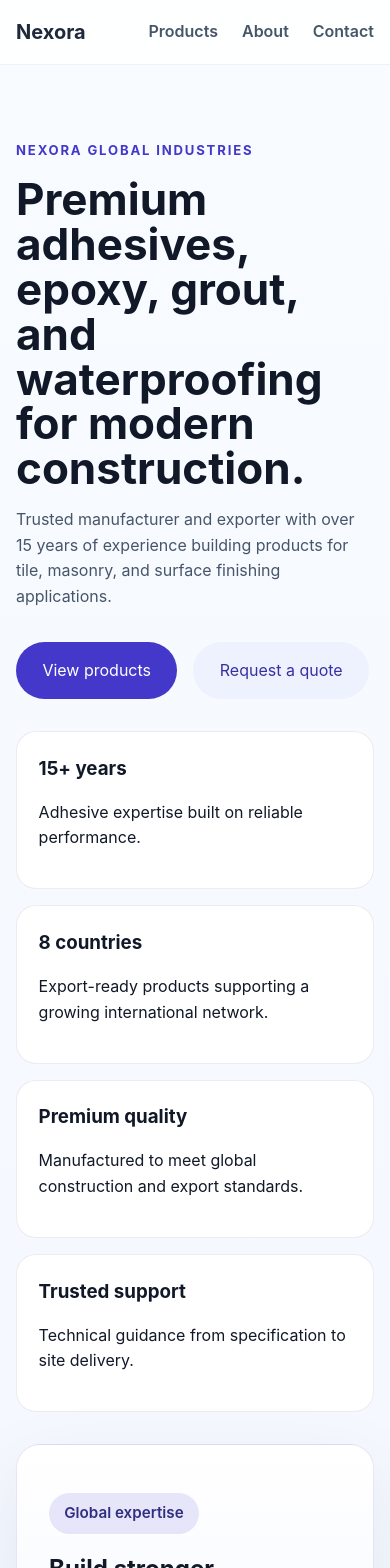
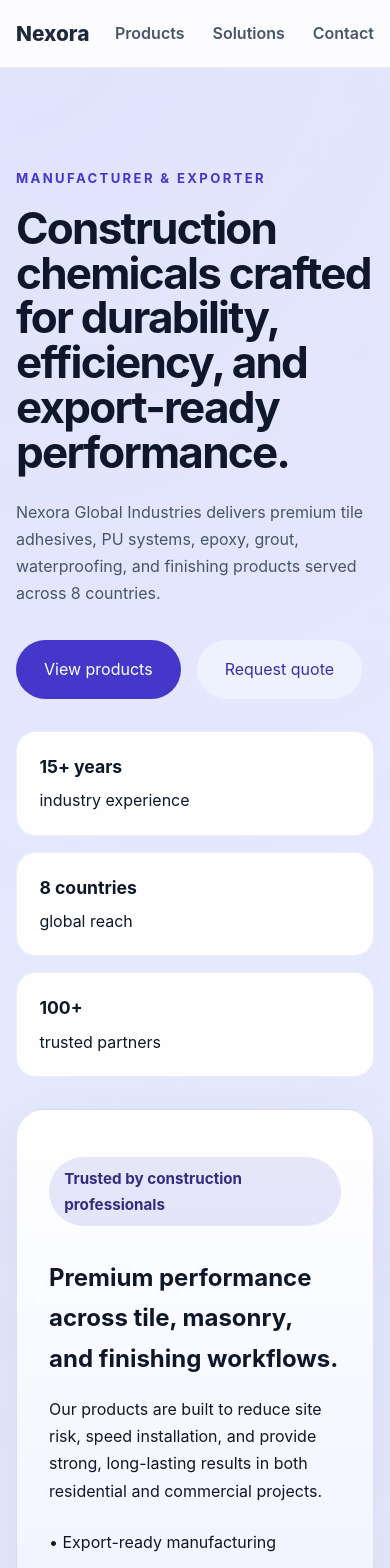
Before and after one commit to jaypalsodha/nexora, a Next.js app: page / in a window 390 px wide. Shown: the top 1568 px of the page. Built offline with nearby package versions, Linux system fonts and the light colour scheme.

Commit message:
Enhance website with product filter, contact form, and richer UI

```diff
--- a/app/globals.css
+++ b/app/globals.css
@@ -1,9 +1,9 @@
 :root {
   color-scheme: light;
   font-family: Inter, system-ui, -apple-system, BlinkMacSystemFont, "Segoe UI", sans-serif;
-  background-color: #eff2ff;
-  color: #111827;
-  line-height: 1.6;
+  background-color: #f1f5ff;
+  color: #0f172a;
+  line-height: 1.7;
   font-size: 16px;
 }
 
@@ -17,7 +17,8 @@ html, body {
 }
 
 body {
-  background: linear-gradient(180deg, #f8fbff 0%, #eef4ff 45%, #ffffff 100%);
+  background: radial-gradient(circle at top left, rgba(99, 102, 241, 0.16), transparent 35%),
+    linear-gradient(180deg, #f8fbff 0%, #eef4ff 50%, #ffffff 100%);
 }
 
 a {
@@ -25,7 +26,13 @@ a {
   text-decoration: none;
 }
 
-button {
+img {
+  max-width: 100%;
+  display: block;
+}
+
+button,
+.button {
   font: inherit;
 }
 
@@ -45,10 +52,10 @@ button {
 .site-header {
   position: sticky;
   top: 0;
-  z-index: 10;
-  backdrop-filter: blur(16px);
-  background: rgba(255, 255, 255, 0.85);
-  border-bottom: 1px solid rgba(15, 23, 42, 0.06);
+  z-index: 20;
+  backdrop-filter: blur(18px);
+  background: rgba(255, 255, 255, 0.88);
+  border-bottom: 1px solid rgba(148, 163, 184, 0.18);
 }
 
 .header-inner {
@@ -60,14 +67,14 @@ button {
 }
 
 .brand {
-  font-weight: 700;
+  font-weight: 800;
   color: #1e293b;
-  font-size: 1.25rem;
+  font-size: 1.3rem;
 }
 
 .nav-links {
   display: flex;
-  gap: 1.5rem;
+  gap: 1.75rem;
   flex-wrap: wrap;
 }
 
@@ -82,7 +89,7 @@ button {
 }
 
 .hero {
-  padding-top: 4.5rem;
+  padding-top: 6rem;
   padding-bottom: 4rem;
 }
 
@@ -93,14 +100,14 @@ button {
 }
 
 .hero-copy {
-  max-width: 720px;
+  max-width: 760px;
 }
 
 .eyebrow {
   display: inline-flex;
   margin-bottom: 1rem;
   text-transform: uppercase;
-  letter-spacing: 0.14em;
+  letter-spacing: 0.18em;
   font-size: 0.82rem;
   font-weight: 700;
   color: #4338ca;
@@ -108,8 +115,14 @@ button {
 
 .hero-copy h1 {
   margin: 0;
-  font-size: clamp(2.75rem, 4vw, 4.5rem);
+  font-size: clamp(2.75rem, 4vw, 4.75rem);
   line-height: 1.02;
+  letter-spacing: -0.04em;
+}
+
+.hero-copy p {
+  margin: 1.5rem 0 0;
+  max-width: 36rem;
 }
 
 .hero-actions {
@@ -119,52 +132,56 @@ button {
   margin-top: 2rem;
 }
 
+.hero-stats {
+  display: grid;
+  gap: 1rem;
+  margin-top: 2rem;
+}
+
+.stat-pill {
+  display: grid;
+  gap: 0.35rem;
+  padding: 1.25rem 1.4rem;
+  border-radius: 1.25rem;
+  background: rgba(255, 255, 255, 0.95);
+  border: 1px solid rgba(148, 163, 184, 0.16);
+}
+
+.stat-pill strong {
+  font-size: 1.1rem;
+}
+
 .hero-panel {
   display: flex;
   justify-content: center;
 }
 
 .panel-card {
-  width: min(100%, 100%);
+  width: 100%;
+  max-width: 420px;
   background: linear-gradient(180deg, #ffffff 0%, #eef2ff 100%);
-  border: 1px solid rgba(67, 56, 202, 0.12);
-  border-radius: 1.5rem;
+  border: 1px solid rgba(67, 56, 202, 0.14);
+  border-radius: 1.75rem;
   padding: 2rem;
   box-shadow: 0 28px 80px rgba(15, 23, 42, 0.08);
 }
 
-.stats-grid {
-  display: grid;
-  gap: 1rem;
-  margin-top: 2rem;
-}
-
-.stat-card {
-  background: rgba(255, 255, 255, 0.95);
-  border-radius: 1.25rem;
-  padding: 1.35rem;
-  border: 1px solid rgba(15, 23, 42, 0.08);
-}
-
-.stat-card h3 {
-  margin: 0 0 0.65rem;
-}
-
-.hero-panel h2 {
-  margin-top: 0;
+.panel-card h2 {
+  margin-top: 1rem;
+  margin-bottom: 1rem;
 }
 
 .feature-list {
   display: grid;
-  gap: 0.85rem;
-  margin-top: 1.25rem;
+  gap: 0.9rem;
+  margin-top: 1.5rem;
 }
 
 .button {
   display: inline-flex;
   align-items: center;
   justify-content: center;
-  padding: 1rem 1.65rem;
+  padding: 1rem 1.75rem;
   border-radius: 999px;
   border: none;
   background: #4338ca;
@@ -185,7 +202,7 @@ button {
 }
 
 .button.secondary:hover {
-  background: #dbe4ff;
+  background: #dde4ff;
 }
 
 .badge {
@@ -197,11 +214,11 @@ button {
   padding: 0.55rem 0.95rem;
   border-radius: 999px;
   font-size: 0.95rem;
-  font-weight: 600;
+  font-weight: 700;
 }
 
 .section-heading {
-  max-width: 680px;
+  max-width: 640px;
 }
 
 .section-heading h2,
@@ -221,6 +238,10 @@ button {
   gap: 1.5rem;
 }
 
+.category-grid {
+  grid-template-columns: repeat(auto-fit, minmax(240px, 1fr));
+}
+
 .product-grid {
   grid-template-columns: repeat(auto-fit, minmax(260px, 1fr));
 }
@@ -229,11 +250,11 @@ button {
   grid-template-columns: repeat(auto-fit, minmax(240px, 1fr));
 }
 
-.card,
+.category-card,
 .product-card,
 .pillar-card,
 .contact-card {
-  background: rgba(255, 255, 255, 0.95);
+  background: rgba(255, 255, 255, 0.97);
   border: 1px solid rgba(15, 23, 42, 0.08);
   border-radius: 1.5rem;
   padding: 1.75rem;
@@ -247,12 +268,18 @@ button {
 .product-badge {
   display: inline-flex;
   margin-bottom: 1rem;
-  padding: 0.5rem 0.9rem;
+  padding: 0.55rem 0.9rem;
   border-radius: 999px;
   background: rgba(67, 56, 202, 0.1);
   color: #4338ca;
   font-weight: 700;
   font-size: 0.9rem;
+}
+
+.category-card h3,
+.pillar-card h3,
+.contact-card h3 {
+  margin-top: 0;
 }
 
 .mini-list {
@@ -262,13 +289,8 @@ button {
 }
 
 .mini-list li {
-  margin-bottom: 0.7rem;
+  margin-bottom: 0.75rem;
   color: #475569;
-}
-
-.pillar-card h3,
-.contact-card h3 {
-  margin-top: 0;
 }
 
 .section-contact {
@@ -287,7 +309,7 @@ button {
 
 .contact-details {
   display: grid;
-  gap: 1rem;
+  gap: 1.25rem;
   margin-top: 1.75rem;
 }
 
@@ -295,11 +317,81 @@ button {
   margin-bottom: 0.35rem;
 }
 
-.contact-card {
+..contact-card {
   display: flex;
   flex-direction: column;
   justify-content: space-between;
+  gap: 1.25rem;
+}
+
+.contact-form {
+  display: grid;
   gap: 1rem;
+}
+
+.form-field {
+  display: grid;
+  gap: 0.5rem;
+}
+
+.form-field span {
+  font-weight: 600;
+  color: #334155;
+}
+
+.form-control {
+  width: 100%;
+  padding: 1rem 1.1rem;
+  border-radius: 1rem;
+  border: 1px solid rgba(148, 163, 184, 0.3);
+  background: #ffffff;
+  color: #0f172a;
+  transition: border-color 0.2s ease, box-shadow 0.2s ease;
+}
+
+.form-control:focus {
+  outline: none;
+  border-color: #4338ca;
+  box-shadow: 0 0 0 4px rgba(67, 56, 202, 0.1);
+}
+
+.filter-bar {
+  display: flex;
+  flex-wrap: wrap;
+  gap: 0.85rem;
+  margin: 2rem 0 1rem;
+}
+
+.filter-pill {
+  padding: 0.85rem 1.3rem;
+  border-radius: 999px;
+  border: 1px solid rgba(67, 56, 202, 0.2);
+  background: #f8faff;
+  color: #34426f;
+  cursor: pointer;
+  transition: background-color 0.2s ease, transform 0.2s ease;
+}
+
+.filter-pill:hover {
+  background: rgba(67, 56, 202, 0.12);
+}
+
+.filter-pill.active {
+  background: #4338ca;
+  color: white;
+  border-color: #4338ca;
+}
+
+.product-extra {
+  margin-top: 1rem;
+  color: #475569;
+  font-size: 0.95rem;
+}
+
+.no-results {
+  margin-top: 1.5rem;
+  color: #475569;
+  font-weight: 600;
 }
 
 .footer {
@@ -315,16 +407,16 @@ button {
 
 @media (min-width: 720px) {
   .hero-grid {
-    grid-template-columns: minmax(320px, 1fr) minmax(330px, 420px);
+    grid-template-columns: minmax(340px, 1fr) minmax(360px, 420px);
     align-items: center;
   }
 
-  .stats-grid {
+  .hero-stats {
     grid-template-columns: repeat(2, minmax(0, 1fr));
   }
 
   .contact-grid {
-    grid-template-columns: 1.5fr 1fr;
+    grid-template-columns: 1.4fr 1fr;
   }
 }
 
--- a/app/page.tsx
+++ b/app/page.tsx
@@ -1,106 +1,181 @@
+"use client";
+
+import { ChangeEvent, FormEvent, useMemo, useState } from "react";
+
+const categories = [
+  {
+    title: "Tile Adhesives",
+    description: "Premium adhesives formulated for ceramic, porcelain, and natural stone installations.",
+  },
+  {
+    title: "PU Adhesives",
+    description: "Polyurethane-based adhesives for strong bonding with chemical and moisture resistance.",
+  },
+  {
+    title: "Epoxy Systems",
+    description: "High-performance epoxy adhesives for structural applications and heavy-duty flooring.",
+  },
+  {
+    title: "Grouts & Plasters",
+    description: "Smooth cementitious grouts, stucco systems, and ready-mix plaster solutions.",
+  },
+  {
+    title: "Waterproofing",
+    description: "Durable systems to protect walls, plaster, and masonry from moisture damage.",
+  },
+  {
+    title: "Wall Putty",
+    description: "Fine finishing putty designed for smooth, paint-ready surfaces.",
+  },
+];
+
 const products = [
   {
     name: "Nexo Eco",
-    category: "Type 1, C1T",
-    description: "A dependable tile adhesive for interior installations with consistent workability.",
+    category: "Tile Adhesives",
+    type: "Type 1, C1T",
+    benefit: "Reliable interior adhesive for ceramic tile installations.",
   },
   {
     name: "Nexo Smart",
-    category: "Type 2, C2T",
-    description: "Enhanced adhesive for increased bond strength and improved flexibility.",
+    category: "Tile Adhesives",
+    type: "Type 2, C2T",
+    benefit: "Improved bond strength and installation flexibility.",
   },
   {
     name: "Nexo Flex",
-    category: "Type 3, C2TE",
-    description: "Flexible polymer-modified adhesive for high-stress tile applications.",
+    category: "Tile Adhesives",
+    type: "Type 3, C2TE",
+    benefit: "Flexible formula for movement-prone surfaces.",
   },
   {
     name: "Nexo Flex +",
-    category: "Type 3, C2TES1",
-    description: "High-performance adhesive with forgiving slip resistance and superior adhesion.",
+    category: "Tile Adhesives",
+    type: "Type 3, C2TES1",
+    benefit: "Slip-resistant adhesive for vertical and heavy-duty tiling.",
   },
   {
     name: "Nexo Ultra",
-    category: "Type 4, C2TES1",
-    description: "Premium adhesive for heavy-duty industrial and commercial tile work.",
+    category: "Tile Adhesives",
+    type: "Type 4, C2TES1",
+    benefit: "Premium adhesive built for industrial and commercial settings.",
   },
   {
     name: "Nexo Advance",
-    category: "Type 4, C2TES2",
-    description: "Advanced polymer adhesive for demanding installations and wet areas.",
+    category: "Tile Adhesives",
+    type: "Type 4, C2TES2",
+    benefit: "Water-resistant adhesive for wet area applications.",
   },
   {
     name: "Nexo Supreme",
-    category: "Type 5, R2T PU Adhesive",
-    description: "Polyurethane adhesive for resilient, long-lasting bonding and chemical resistance.",
+    category: "PU Adhesives",
+    type: "Type 5, R2T PU Adhesive",
+    benefit: "Polyurethane bonding with high durability and chemical resistance.",
   },
   {
     name: "Nexo Grout",
-    category: "Standard Cement Grout",
-    description: "Smooth finish grout formulated for tile joints and easy cleaning.",
+    category: "Grouts & Plasters",
+    type: "Cement Grout",
+    benefit: "Smooth finish grout for tiled joints and easy maintenance.",
   },
   {
     name: "Nexo Grout + Stucco Grout",
-    category: "Advanced Grout System",
-    description: "Dual-purpose grout and render system for polished, durable surfaces.",
+    category: "Grouts & Plasters",
+    type: "Dual System",
+    benefit: "A complete grout and render solution for polished surfaces.",
   },
   {
     name: "Nexo Pro + Epoxy",
-    category: "Epoxy Adhesive System",
-    description: "High-strength epoxy for structural bonding and chemical protection.",
+    category: "Epoxy Systems",
+    type: "Epoxy Adhesive System",
+    benefit: "Strong, chemical-resistant adhesive for demanding installs.",
   },
   {
     name: "BJM Plaster Waterproofing",
-    category: "Waterproof Plaster",
-    description: "Waterproofing mortar designed to protect plaster and masonry surfaces.",
+    category: "Waterproofing",
+    type: "Waterproof Plaster",
+    benefit: "Protects plaster and masonry from moisture ingress.",
   },
   {
     name: "Block Joining Mortar",
-    category: "Structural Mortar",
-    description: "Reliable mortar for strong, stable block bonding and masonry joints.",
+    category: "Grouts & Plasters",
+    type: "Structural Mortar",
+    benefit: "Stable mortar for block bonding and masonry work.",
   },
   {
     name: "Nexo Wall Putty",
-    category: "Surface Finishing Compound",
-    description: "Fine finishing putty for smooth, paint-ready walls and ceilings.",
+    category: "Wall Putty",
+    type: "Finishing Compound",
+    benefit: "Fine finishing putty for smooth, paint-ready walls.",
   },
 ];
 
-const highlights = [
+const stats = [
   {
-    title: "15+ years",
-    detail: "Adhesive expertise built on reliable performance.",
+    value: "15+ years",
+    label: "industry experience",
   },
   {
-    title: "8 countries",
-    detail: "Export-ready products supporting a growing international network.",
+    value: "8 countries",
+    label: "global reach",
   },
   {
-    title: "Premium quality",
-    detail: "Manufactured to meet global construction and export standards.",
-  },
-  {
-    title: "Trusted support",
-    detail: "Technical guidance from specification to site delivery.",
+    value: "100+",
+    label: "trusted partners",
   },
 ];
 
 const pillars = [
   {
-    title: "Performance",
-    body: "Products engineered for durability, adhesion, and long-term finish quality.",
+    title: "Quality Assured",
+    description: "Manufacturing and export processes built to international standards.",
   },
   {
-    title: "Innovation",
-    body: "Modern formulas that reduce installation time and improve ease of use.",
+    title: "Focused Innovation",
+    description: "Products designed to lower installation risk and improve finish performance.",
   },
   {
-    title: "Export-ready",
-    body: "Solutions designed for international markets and global logistics.",
+    title: "Professional Support",
+    description: "Technical guidance from product selection through project delivery.",
   },
 ];
 
+const filterCategories = [
+  "All",
+  "Tile Adhesives",
+  "PU Adhesives",
+  "Epoxy Systems",
+  "Grouts & Plasters",
+  "Waterproofing",
+  "Wall Putty",
+];
+
 export default function HomePage() {
+  const [selectedCategory, setSelectedCategory] = useState("All");
+  const [contact, setContact] = useState({ name: "", company: "", email: "", details: "" });
+
+  const visibleProducts = useMemo(
+    () =>
+      selectedCategory === "All"
+        ? products
+        : products.filter((product) => product.category === selectedCategory),
+    [selectedCategory]
+  );
+
+  const handleChange = (event: ChangeEvent<HTMLInputElement | HTMLTextAreaElement>) => {
+    const { name, value } = event.target;
+    setContact((current) => ({ ...current, [name]: value }));
+  };
+
+  const handleSubmit = (event: FormEvent<HTMLFormElement>) => {
+    event.preventDefault();
+    const subject = encodeURIComponent("Nexora Product Inquiry");
+    const body = encodeURIComponent(
+      `Name: ${contact.name}\nCompany: ${contact.company}\nEmail: ${contact.email}\nProject details: ${contact.details}`
+    );
+    window.location.href = `mailto:sales@nexora.com?subject=${subject}&body=${body}`;
+  };
+
   return (
     <main>
       <header className="site-header">
@@ -110,7 +185,7 @@ export default function HomePage() {
           </a>
           <nav className="nav-links">
             <a href="#products">Products</a>
-            <a href="#about">About</a>
+            <a href="#categories">Solutions</a>
             <a href="#contact">Contact</a>
           </nav>
         </div>
@@ -119,94 +194,120 @@ export default function HomePage() {
       <section id="hero" className="section hero">
         <div className="container hero-grid">
           <div className="hero-copy">
-            <span className="eyebrow">Nexora Global Industries</span>
-            <h1>Premium adhesives, epoxy, grout, and waterproofing for modern construction.</h1>
+            <span className="eyebrow">Manufacturer & exporter</span>
+            <h1>Construction chemicals crafted for durability, efficiency, and export-ready performance.</h1>
             <p className="subtitle">
-              Trusted manufacturer and exporter with over 15 years of experience building products for tile, masonry, and surface finishing applications.
+              Nexora Global Industries delivers premium tile adhesives, PU systems, epoxy, grout, waterproofing, and finishing products served across 8 countries.
             </p>
             <div className="hero-actions">
               <a className="button" href="#products">
                 View products
               </a>
               <a className="button secondary" href="#contact">
-                Request a quote
+                Request quote
               </a>
             </div>
-            <div className="stats-grid">
-              {highlights.map((item) => (
-                <article key={item.title} className="stat-card">
-                  <h3>{item.title}</h3>
-                  <p>{item.detail}</p>
-                </article>
+            <div className="hero-stats">
+              {stats.map((stat) => (
+                <div key={stat.value} className="stat-pill">
+                  <strong>{stat.value}</strong>
+                  <span>{stat.label}</span>
+                </div>
               ))}
             </div>
           </div>
 
           <aside className="hero-panel">
             <div className="panel-card">
-              <p className="badge">Global expertise</p>
-              <h2>Build stronger installations with Nexora.</h2>
+              <p className="badge">Trusted by construction professionals</p>
+              <h2>Premium performance across tile, masonry, and finishing workflows.</h2>
               <p>
-                Our portfolio spans high-performance tile adhesives, epoxy systems, cement grouts, waterproofing, and finishing compounds for professional applications.
+                Our products are built to reduce site risk, speed installation, and provide strong, long-lasting results in both residential and commercial projects.
               </p>
               <div className="feature-list">
-                <div>
-                  <strong>• Export-ready quality</strong>
-                </div>
-                <div>
-                  <strong>• Certified performance</strong>
-                </div>
-                <div>
-                  <strong>• Site-ready convenience</strong>
-                </div>
+                <div>• Export-ready manufacturing</div>
+                <div>• Trusted certification and quality control</div>
+                <div>• Technical support for every project</div>
               </div>
             </div>
           </aside>
         </div>
       </section>
 
-      <section id="products" className="section section-alt">
+      <section id="categories" className="section section-alt">
         <div className="container">
           <div className="section-heading">
-            <span className="badge">Product range</span>
-            <h2>Complete systems for tiles, plaster, and masonry.</h2>
+            <span className="badge">Solutions</span>
+            <h2>Every product family for modern construction needs.</h2>
             <p className="section-subtitle">
-              Choose from our full range of adhesives, grouts, epoxies, waterproofing, and surface finishing solutions.
+              From adhesives and grouts to waterproofing and finishes, Nexora provides reliable chemistry that works on every job.
             </p>
           </div>
 
-          <div className="grid product-grid">
-            {products.map((product) => (
-              <article key={product.name} className="card product-card">
-                <div className="product-badge">{product.category}</div>
-                <h3>{product.name}</h3>
-                <p>{product.description}</p>
-                <ul className="list mini-list">
-                  <li>High bond strength</li>
-                  <li>Site-ready performance</li>
-                  <li>Suitable for export markets</li>
-                </ul>
+          <div className="grid category-grid">
+            {categories.map((item) => (
+              <article key={item.title} className="card category-card">
+                <h3>{item.title}</h3>
+                <p>{item.description}</p>
               </article>
             ))}
           </div>
         </div>
       </section>
 
-      <section id="about" className="section">
+      <section id="products" className="section">
         <div className="container">
           <div className="section-heading">
-            <span className="badge">Why Nexora</span>
-            <h2>Trusted performance backed by industry experience.</h2>
+            <span className="badge">Product range</span>
+            <h2>Browse Nexora products by category.</h2>
             <p className="section-subtitle">
-              We combine proven chemistry, manufacturing discipline, and export-ready quality to deliver dependable construction materials.
+              Filter the portfolio to find adhesives, grouts, epoxy systems, waterproofing, and finishing compounds.
+            </p>
+          </div>
+
+          <div className="filter-bar">
+            {filterCategories.map((category) => (
+              <button
+                key={category}
+                className={`filter-pill ${selectedCategory === category ? "active" : ""}`}
+                onClick={() => setSelectedCategory(category)}
+                type="button"
+              >
+                {category}
+              </button>
+            ))}
+          </div>
+
+          <div className="grid product-grid">
+            {visibleProducts.map((product) => (
+              <article key={product.name} className="card product-card">
+                <div className="product-badge">{product.type}</div>
+                <h3>{product.name}</h3>
+                <p>{product.benefit}</p>
+                <div className="product-extra">{product.category}</div>
+              </article>
+            ))}
+          </div>
+
+          {visibleProducts.length === 0 && <p className="no-results">No products match this category yet.</p>}
+        </div>
+      </section>
+
+      <section id="about" className="section section-alt">
+        <div className="container">
+          <div className="section-heading">
+            <span className="badge">About Nexora</span>
+            <h2>Built on manufacturing excellence and export-ready quality.</h2>
+            <p className="section-subtitle">
+              We partner with contractors and distributors across 8 countries to deliver premium construction materials.
             </p>
           </div>
 
           <div className="grid grid-3 pillar-grid">
-            {pillars.map((pillar) => (
-              <article key={pillar.title} className="card pillar-card">
-                <h3>{pillar.title}</h3>
-                <p>{pillar.body}</p>
+            {pillars.map((item) => (
+              <article key={item.title} className="card pillar-card">
+                <h3>{item.title}</h3>
+                <p>{item.description}</p>
               </article>
             ))}
           </div>
@@ -216,10 +317,10 @@ export default function HomePage() {
       <section id="contact" className="section section-contact">
         <div className="container contact-grid">
           <div className="contact-copy">
-            <span className="badge">Get in touch</span>
-            <h2>Ready to partner on your next construction project?</h2>
+            <span className="badge">Contact</span>
+            <h2>Ready to start your next project?</h2>
             <p className="section-subtitle">
-              Contact our team for product details, technical support, or distribution inquiries.
+              Send your requirements and our team will respond with product recommendations and support options.
             </p>
             <div className="contact-details">
               <div>
@@ -227,25 +328,44 @@ export default function HomePage() {
                 <p>sales@nexora.com</p>
               </div>
               <div>
-                <h3>Location</h3>
-                <p>India & international distribution</p>
+                <h3>Service</h3>
+                <p>Technical support, sourcing, and international distribution</p>
               </div>
             </div>
           </div>
+
           <div className="contact-card">
             <h3>Request a quote</h3>
-            <p>Share your project details and we’ll connect you with the right product recommendations.</p>
-            <a className="button" href="mailto:sales@nexora.com?subject=Quote%20Request%20for%20Nexora%20Products">
-              Email sales@nexora.com
-            </a>
+            <p>Provide your details and we’ll connect you with the ideal Nexora solution.</p>
+            <form className="contact-form" onSubmit={handleSubmit}>
+              <label className="form-field">
+                <span>Name</span>
+                <input className="form-control" type="text" name="name" value={contact.name} onChange={handleChange} required />
+              </label>
+              <label className="form-field">
+                <span>Company</span>
+                <input className="form-control" type="text" name="company" value={contact.company} onChange={handleChange} />
+              </label>
+              <label className="form-field">
+                <span>Email</span>
+                <input className="form-control" type="email" name="email" value={contact.email} onChange={handleChange} required />
+              </label>
+              <label className="form-field">
+                <span>Project details</span>
+                <textarea className="form-control" name="details" value={contact.details} onChange={handleChange} rows={4} required />
+              </label>
+              <button type="submit" className="button">
+                Send inquiry
+              </button>
+            </form>
           </div>
         </div>
       </section>
 
       <footer className="footer">
         <div className="container footer-inner">
-          <p>Nexora Global Industries Pvt Ltd — Manufacturer & exporter of premium construction chemicals.</p>
-          <p>Ready for Vercel deployment and optimized for modern export markets.</p>
+          <p>Nexora Global Industries Pvt Ltd — Manufacturer and exporter of premium tile adhesives, epoxies, grouts, plaster, and waterproofing.</p>
+          <p>Built for professionals, ready for Vercel deployment.</p>
         </div>
       </footer>
     </main>
```
